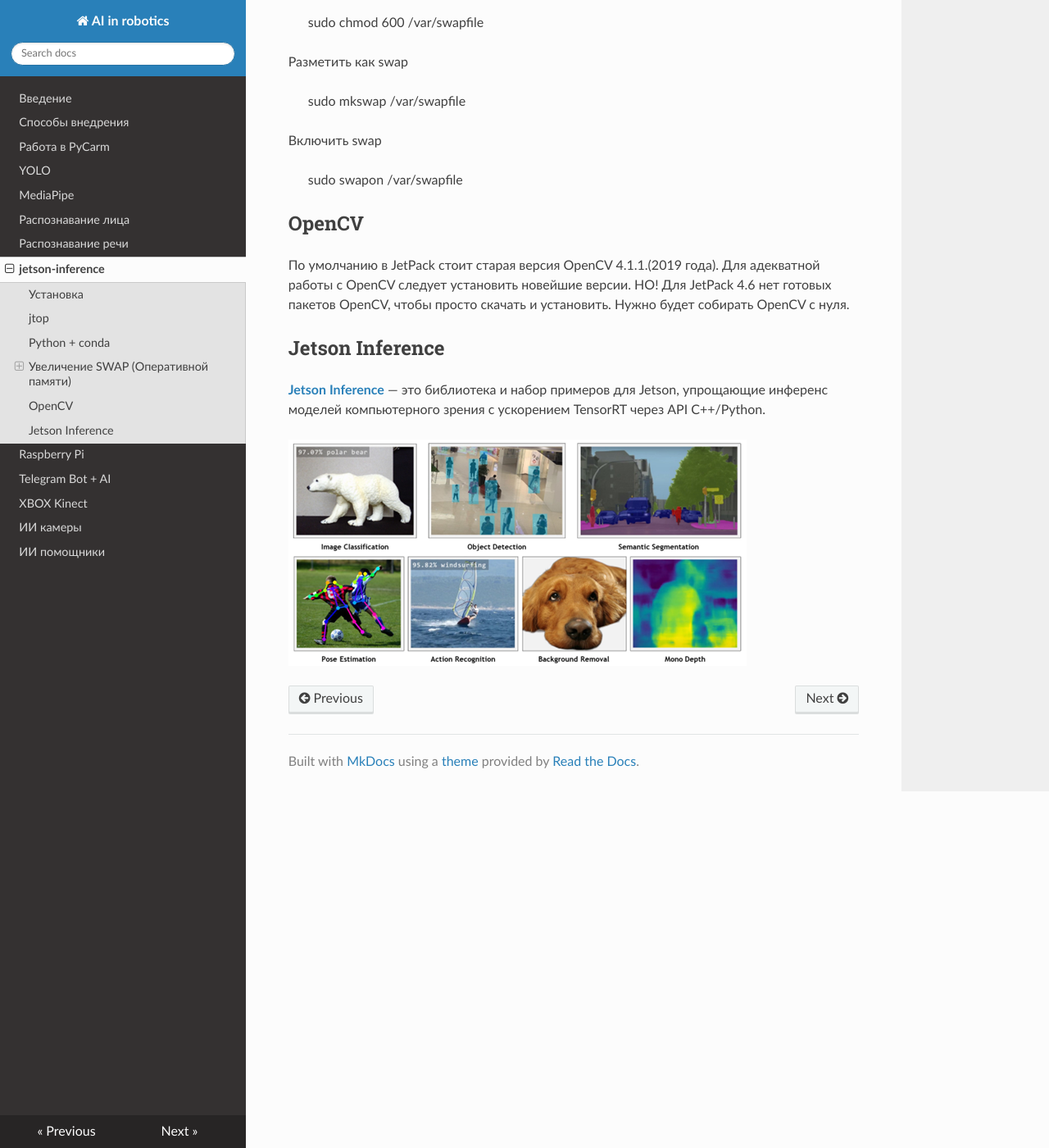
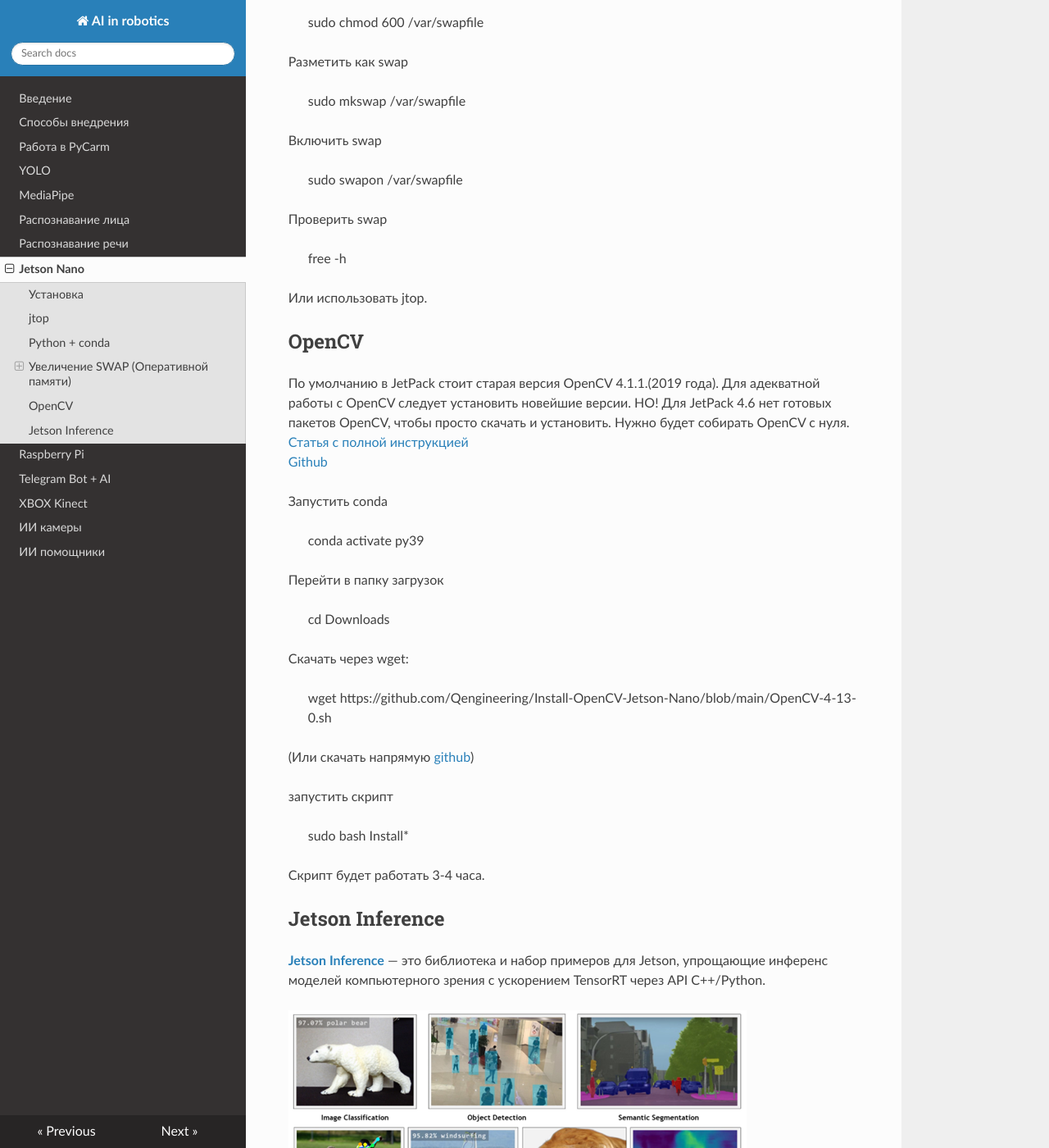
Before and after one commit to aztechell/AI-in-robotics, an MkDocs documentation site: the page built from docs/jetson.md, in a window 1280 px wide and 1400 px high, scrolled down 3690 px. Shown: the whole window at 82% size. Built offline with MkDocs 1.6.1, drawn with Linux system fonts in a browser that asks for light colours; nearby versions of some CDN libraries; some of the changed text lies outside the part shown.

Commit message:
adding info

```diff
--- a/docs/jetson.md
+++ b/docs/jetson.md
@@ -22,7 +22,7 @@
 
 Официальная инструкция для NANO 4GB [https://www.yahboom.net/study/jetson-nano](https://www.yahboom.net/study/jetson-nano)
 
-После установки обязательно
+После установки обязательно:
 > sudo apt update
 > sudo apt upgrade
 
@@ -103,11 +103,36 @@ swap — это участок памяти (файл или раздел на
 
 >sudo swapon /var/swapfile
 
+Проверить swap
+> free -h
+
+Или использовать jtop.
+
 
 
 ## OpenCV
 По умолчанию в JetPack стоит старая версия OpenCV 4.1.1.(2019 года). Для адекватной работы с OpenCV следует установить новейшие версии. НО! Для JetPack 4.6 нет готовых пакетов OpenCV, чтобы просто скачать и установить. Нужно будет собирать OpenCV с нуля.
+[Статья с полной инструкцией](https://qengineering.eu/install-opencv-on-jetson-nano.html)
+[Github](https://github.com/Qengineering/Install-OpenCV-Jetson-Nano)
 
+Запустить conda
+
+>conda activate py39
+
+Перейти в папку загрузок
+
+>cd Downloads
+
+Скачать через wget:
+
+> wget https://github.com/Qengineering/Install-OpenCV-Jetson-Nano/blob/main/OpenCV-4-13-0.sh
+
+(Или скачать напрямую [github](https://github.com/Qengineering/Install-OpenCV-Jetson-Nano/blob/main/OpenCV-4-13-0.sh))
+
+запустить скрипт
+> sudo bash Install*
+
+Скрипт будет работать 3-4 часа.
 
 ## Jetson Inference
 [**Jetson Inference**](https://github.com/dusty-nv/jetson-inference) — это библиотека и набор примеров для Jetson, упрощающие инференс моделей компьютерного зрения с ускорением TensorRT через API C++/Python.
--- a/mkdocs.yml
+++ b/mkdocs.yml
@@ -9,7 +9,7 @@ nav:
   - MediaPipe: mediapipe.md
   - Распознавание лица: face_recognition.md
   - Распознавание речи: speech-to-text.md
-  - jetson-inference: jetson.md
+  - Jetson Nano: jetson.md
   - Raspberry Pi: raspberry.md
   - Telegram Bot + AI: tgai.md
   - XBOX Kinect: kinect.md
```
Also changed, not shown: docs/speech-to-text.md (+0 -1 lines).
